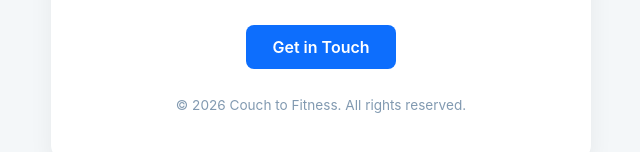
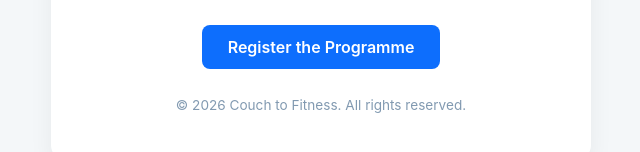
Before and after one commit to ourparks/couchtofitnessmaintenance, a plain HTML site: page index.html in a window 1280 px wide. Shown: the part 452-604 px from the top of the page, without its empty margins (319-959 px from the left). Drawn offline with Linux system fonts and the light colour scheme.

Commit message:
Update index.html
new form

```diff
--- a/index.html
+++ b/index.html
@@ -73,7 +73,7 @@
       We are currently carrying out essential maintenance on our website.
       We'll have everything back up and running as soon as possible—thank you for bearing with us!
     </p>
-    <a href="mailto:getfitnow@ourparks.org.uk" class="btn">Get in Touch</a>
+    <a href="https://www.ourparksplus.com/couch-to-fitness" class="btn">Register the Programme</a>
     <div class="footer">&copy; 2026 Couch to Fitness. All rights reserved.</div>
   </div>
 </body>
```
